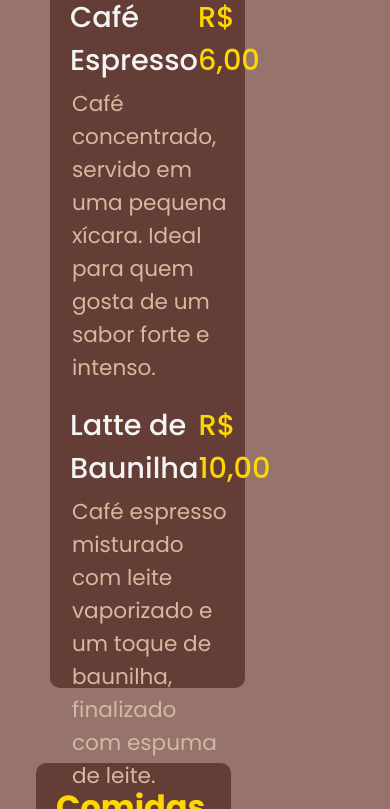
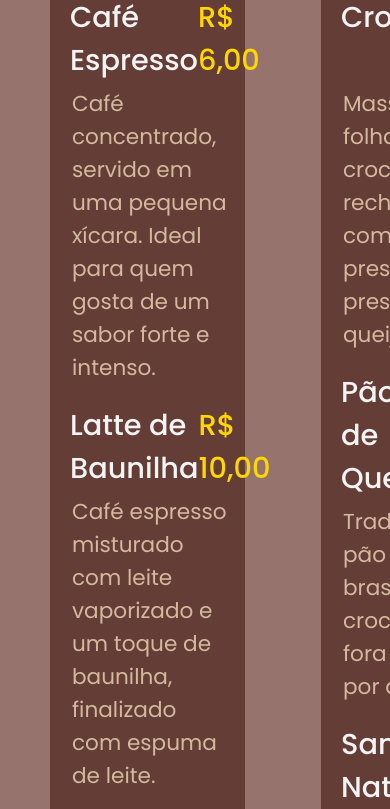
Before and after one commit to Mariaeduardar07/Cafeteria_Duo_sabor, a plain HTML site: page cardapio.html in a window 390 px wide. Shown: the part 237-1046 px from the top of the page. Drawn offline with Linux system fonts and the light colour scheme.

Commit message:
style: responsive cardapio

```diff
--- a/css/styles-cardapio.css
+++ b/css/styles-cardapio.css
@@ -114,7 +114,6 @@ h2 {
     background-color: #41161193;
     padding: 20px;
     border-radius: 10px;
-    height: 770px;
     margin-left: 36px;
 }
 
@@ -163,9 +162,3 @@ h2 {
         margin-left: 50px;
     }
 }
-
-@media screen and (max-width: 700px) {
-    .cardapio {
-       flex-direction: column;
-    }
-}
```
